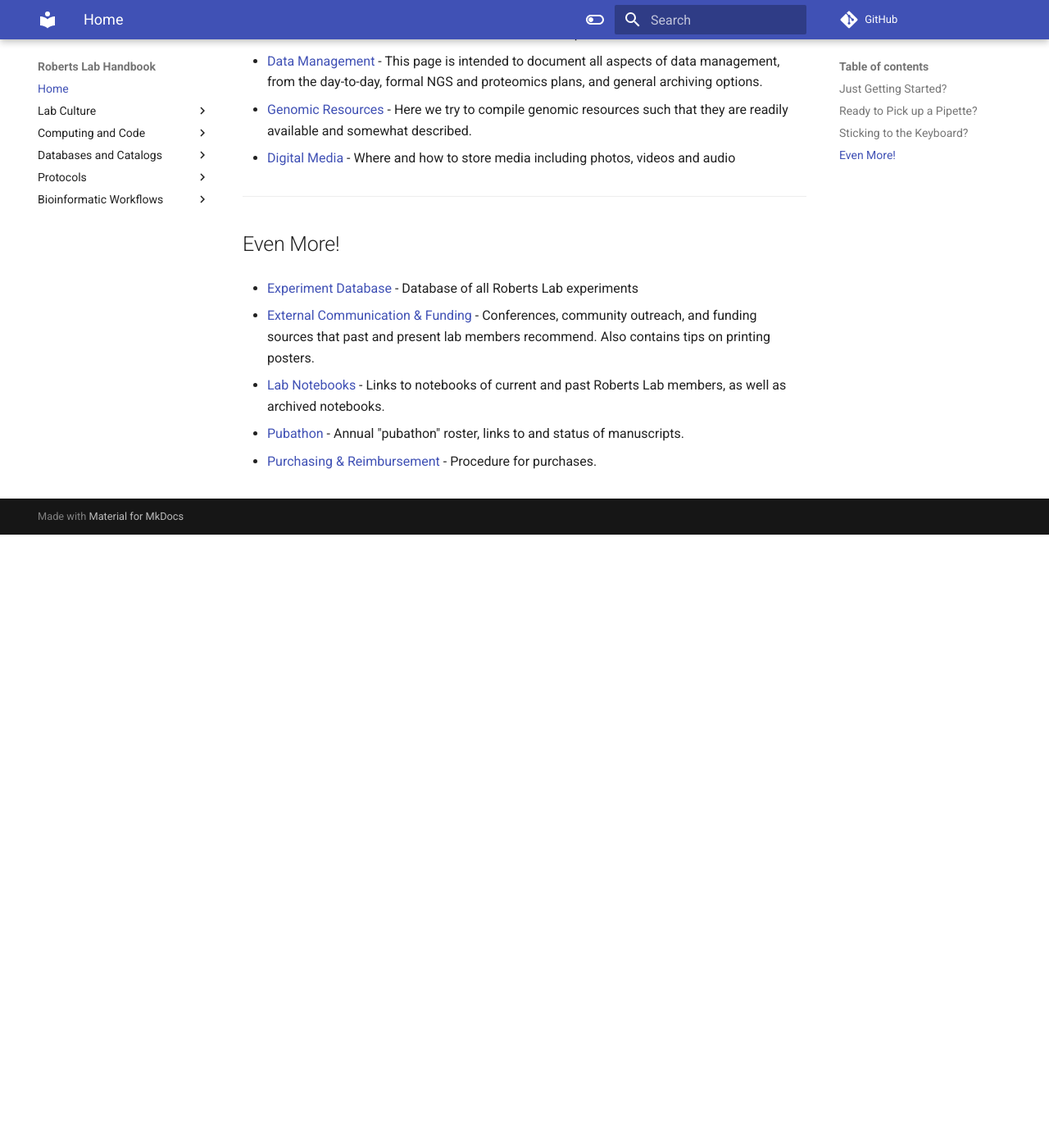
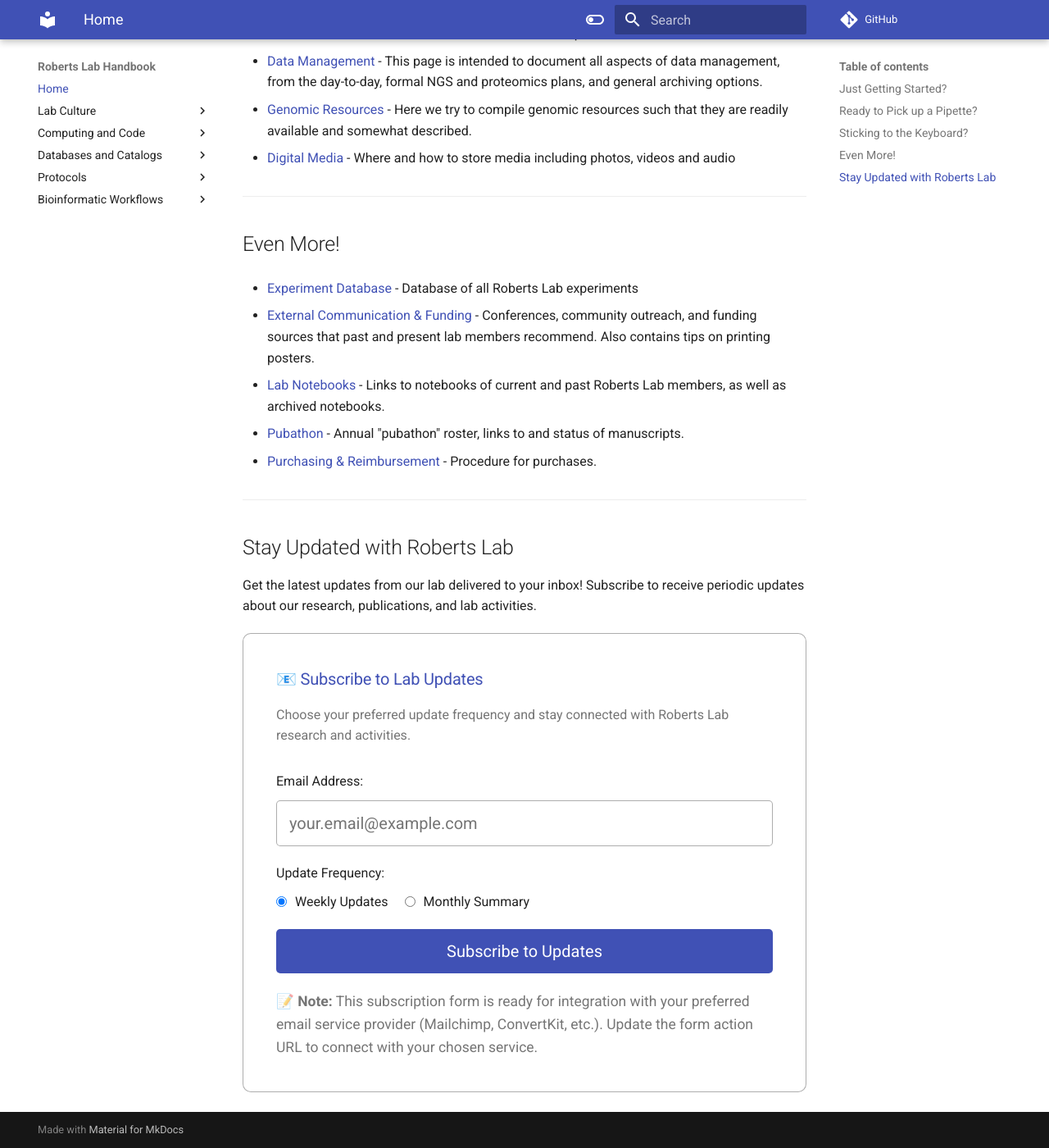
Before and after one commit to RobertsLab/resources, an MkDocs documentation site: the page built from docs/index.md, in a window 1280 px wide and 1400 px high, scrolled down 1235 px. Shown: the whole window at 82% size. Built offline with MkDocs 1.6.1 and Material for MkDocs 9.7.7, drawn with Linux system fonts in a browser that asks for light colours; comment, search, counter and statistics services are not loaded; before the commit the page ends 1887 px from its top, so only the background shows below that.

Commit message:
Add website subscription feature with weekly/monthly options
Co-authored-by: sr320 <4442039+sr320@users.noreply.github.com>

```diff
--- a/docs/index.md
+++ b/docs/index.md
@@ -68,3 +68,56 @@ Be sure have a look at the following:
 - [Pubathon](Pubathon.md) - Annual "pubathon" roster, links to and status of manuscripts.
 
 - [Purchasing & Reimbursement](Purchasing-and-Reimbursement.md) - Procedure for purchases.
+
+---
+
+## Stay Updated with Roberts Lab
+
+Get the latest updates from our lab delivered to your inbox! Subscribe to receive periodic updates about our research, publications, and lab activities.
+
+<div class="subscription-form" style="background-color: var(--md-default-bg-color); padding: 2rem; border-radius: 0.5rem; border: 1px solid var(--md-default-fg-color--lighter); margin: 1rem 0;">
+  <h3 style="margin-top: 0; color: var(--md-primary-fg-color);">📧 Subscribe to Lab Updates</h3>
+  <p style="color: var(--md-default-fg-color--light); margin-bottom: 1.5rem;">Choose your preferred update frequency and stay connected with Roberts Lab research and activities.</p>
+
+  <form action="#" method="post" style="display: flex; flex-direction: column; gap: 1rem;">
+    <div style="display: flex; flex-direction: column; gap: 0.5rem;">
+      <label for="email" style="font-weight: 500; color: var(--md-default-fg-color);">Email Address:</label>
+      <input
+        type="email"
+        id="email"
+        name="email"
+        required
+        placeholder="your.email@example.com"
+        style="padding: 0.75rem; border: 1px solid var(--md-default-fg-color--lighter); border-radius: 0.25rem; font-size: 1rem; background-color: var(--md-default-bg-color);"
+      />
+    </div>
+
+    <div style="display: flex; flex-direction: column; gap: 0.5rem;">
+      <label style="font-weight: 500; color: var(--md-default-fg-color);">Update Frequency:</label>
+      <div style="display: flex; gap: 1rem; flex-wrap: wrap;">
+        <label style="display: flex; align-items: center; gap: 0.5rem; cursor: pointer;">
+          <input type="radio" name="frequency" value="weekly" checked style="margin: 0;" />
+          <span>Weekly Updates</span>
+        </label>
+        <label style="display: flex; align-items: center; gap: 0.5rem; cursor: pointer;">
+          <input type="radio" name="frequency" value="monthly" style="margin: 0;" />
+          <span>Monthly Summary</span>
+        </label>
+      </div>
+    </div>
+
+    <button
+      type="submit"
+      style="background-color: var(--md-primary-fg-color); color: white; padding: 0.75rem 1.5rem; border: none; border-radius: 0.25rem; font-size: 1rem; font-weight: 500; cursor: pointer; transition: background-color 0.2s;"
+      onmouseover="this.style.opacity='0.9'"
+      onmouseout="this.style.opacity='1'"
+    >
+      Subscribe to Updates
+    </button>
+  </form>
+
+  <p style="font-size: 0.875rem; color: var(--md-default-fg-color--light); margin-top: 1rem; margin-bottom: 0;">
+    📝 <strong>Note:</strong> This subscription form is ready for integration with your preferred email service provider (Mailchimp, ConvertKit, etc.).
+    Update the form action URL to connect with your chosen service.
+  </p>
+</div>
```
Also changed, not shown: docs/Website-Subscription-Setup.md (added, +45 -0 lines).
